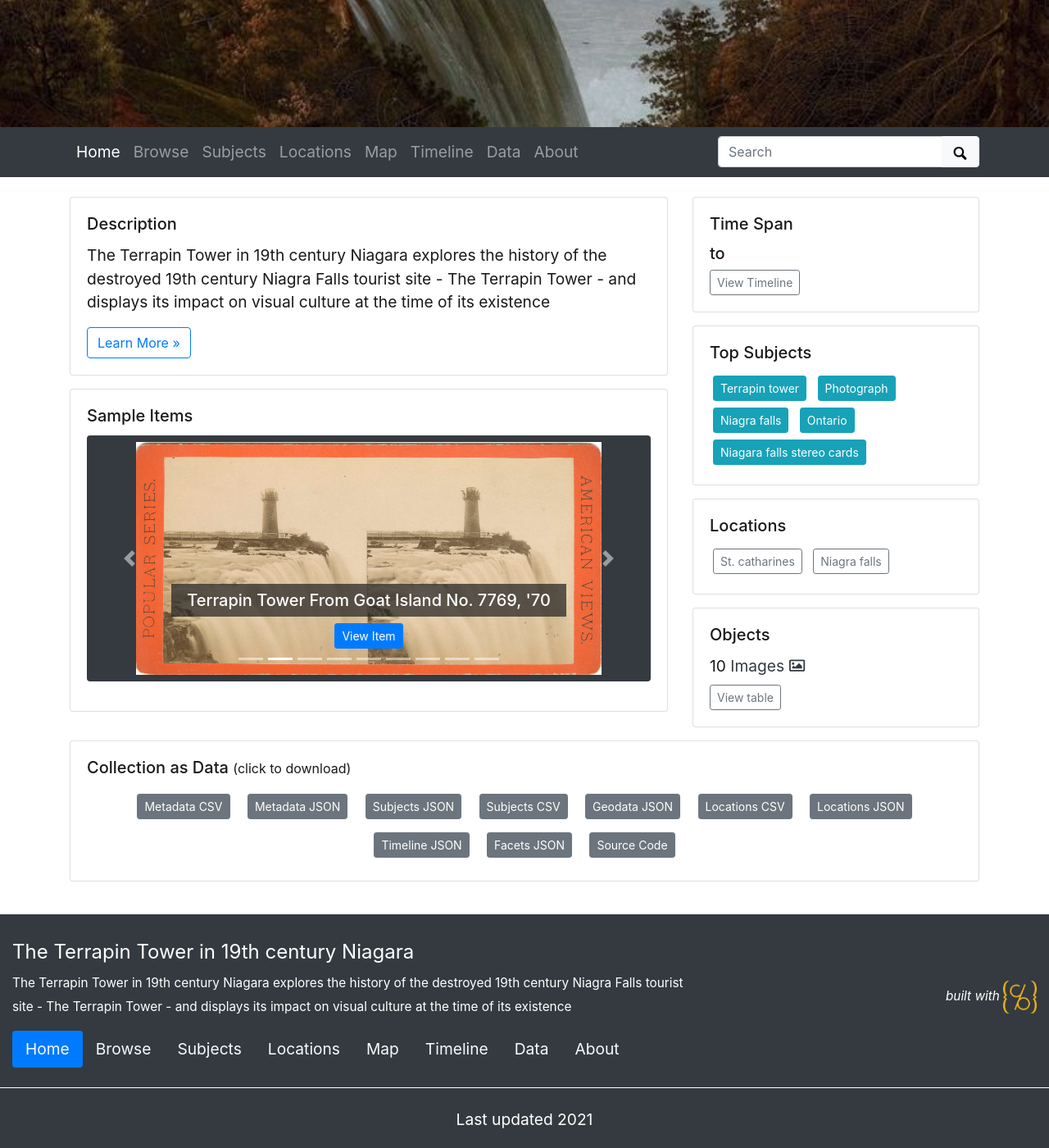
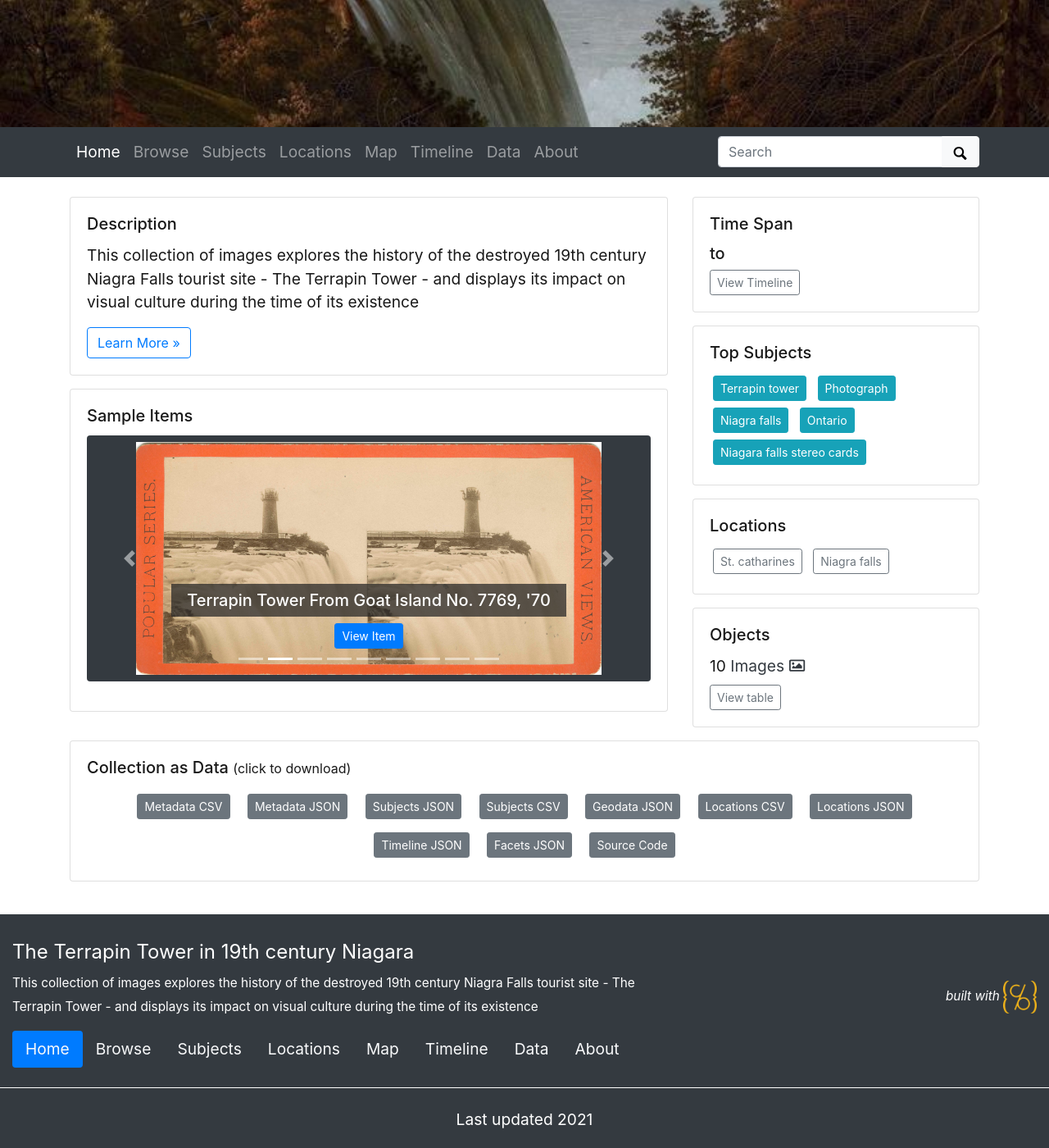
Before and after one commit to naomiegbunike/Terrapintowr, a Jekyll site: the page built from index.md, in a window 1280 px wide and 1400 px high, scrolled down 349 px. Shown: the whole window at 82% size. Built offline with Jekyll 4.4.1, drawn with Linux system fonts in a browser that asks for light colours.

Commit message:
Update _config.yml

```diff
--- a/_config.yml
+++ b/_config.yml
@@ -25,7 +25,7 @@ title: The Terrapin Tower in 19th century Niagara
 tagline: An exhibition of the Terrapin Tower captured in 19th century photographs
 # description appears in meta tags and other locations
 # this description might appear in search result lists, keep around 160 characters max
-description: "The Terrapin Tower in 19th century Niagara explores the history of the destroyed 19th century Niagra Falls tourist site - The Terrapin Tower - and displays its impact on visual culture at the time of its existence"
+description: "This collection of images explores the history of the destroyed 19th century Niagra Falls tourist site - The Terrapin Tower - and displays its impact on visual culture during the time of its existence"
 # creator of the digital collection, to appear in meta tags; we typically use our GitHub usernames but feel free to just use your name
 author: Naomi Egbunike
 
```
